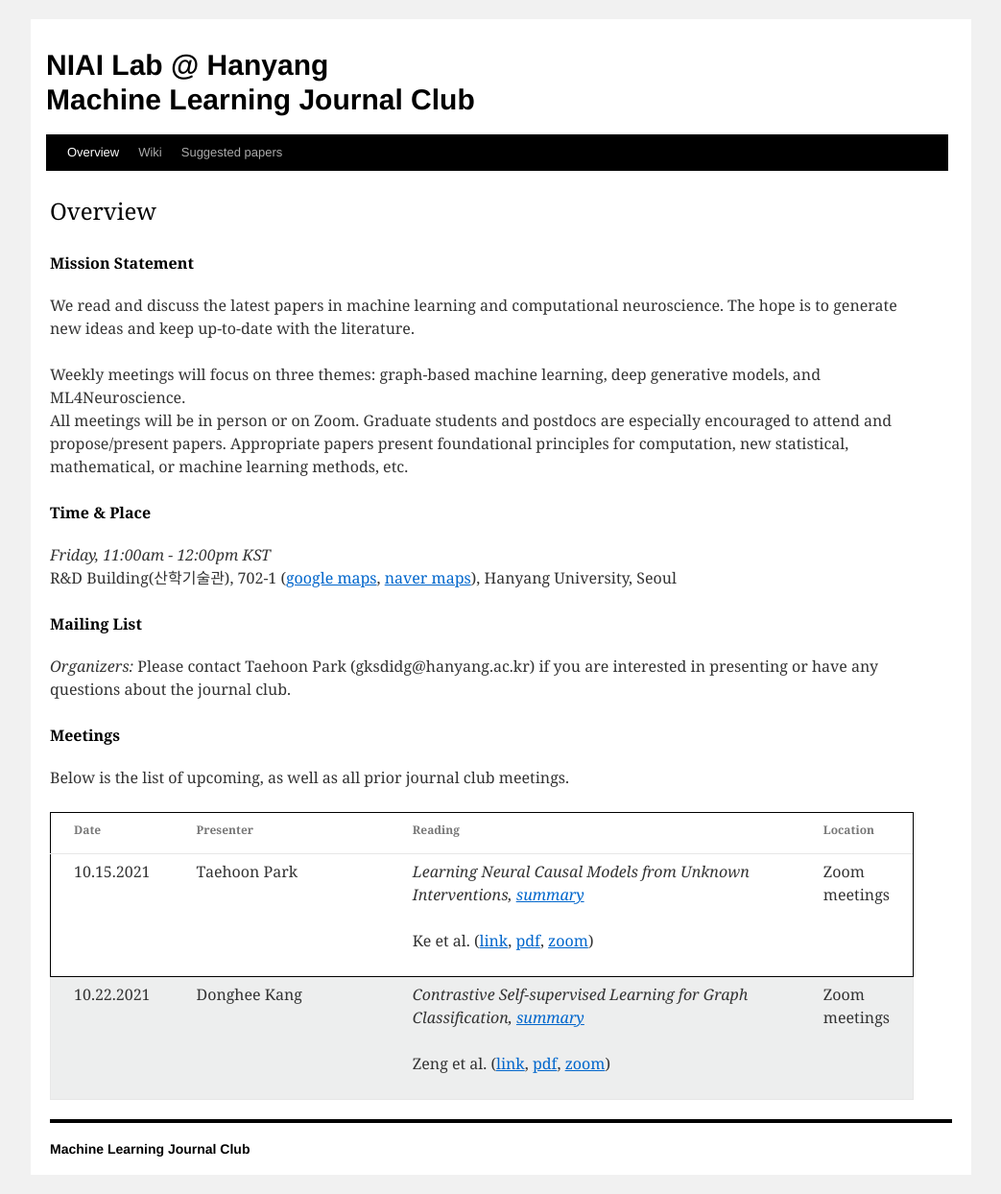
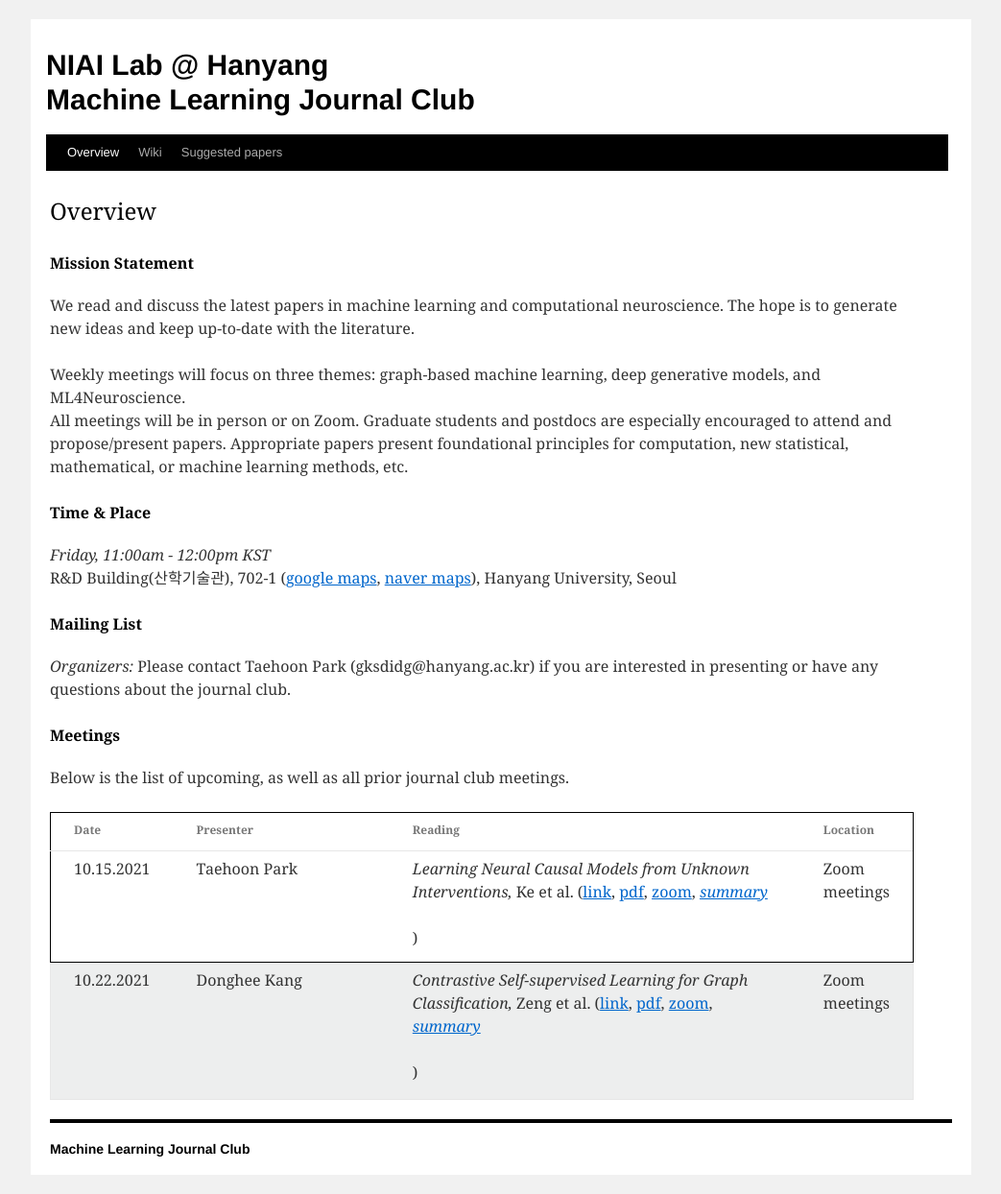
Before and after one commit to niai-lab/GraphML-JC, a Jekyll site: the page built from index.html, in a window 1280 px wide. Shown: the whole page at 96% size, without its empty margins (118-1161 px from the left). Built offline with Jekyll 4.4.1, drawn with Linux system fonts in a browser that asks for light colours; part of the change alters nothing that is shown.

Commit message:
Update meetings.html

```diff
--- a/_includes/meetings.html
+++ b/_includes/meetings.html
@@ -47,11 +47,6 @@
           <p><i>{{entry.paper}}</i>
         {% else %}
           <p><i>{{entry.paper}}, </i>
-          <a onclick="this.nextSibling.style.display=(this.nextSibling.style.display=='none')?'block':'none';" href="javascript:void(0)">
-              <i>summary</i>
-              </a><div style="DISPLAY: none">
-              {{entry.summary}}
-              </div>
         {% endif %}
         {{entry.authors}}
       {% endif %}
@@ -59,7 +54,11 @@
         {% if entry.pdf == "None" %}
           (<a href="{{entry.url}}">link</a>)
         {% else %}
-          (<a href="{{entry.url}}">link</a>, <a href="{{entry.pdf}}">pdf</a>, <a href="{{entry.zoom}}">zoom</a>)
+          (<a href="{{entry.url}}">link</a>, <a href="{{entry.pdf}}">pdf</a>, <a href="{{entry.zoom}}">zoom</a>, <a onclick="this.nextSibling.style.display=(this.nextSibling.style.display=='none')?'block':'none';" href="javascript:void(0)">
+            <i>summary</i>
+            </a><div style="DISPLAY: none">
+            {{entry.summary}}
+            </div>)
         {% endif %}
       {% endunless %}
     </td>
```
